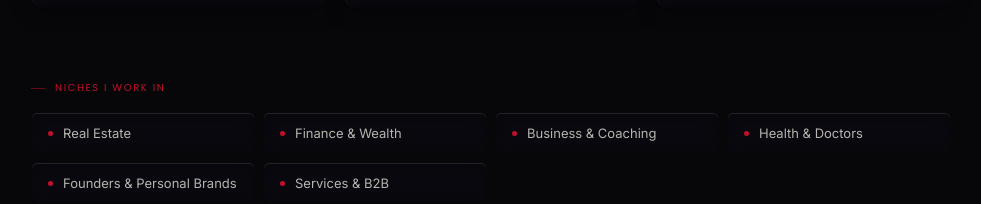
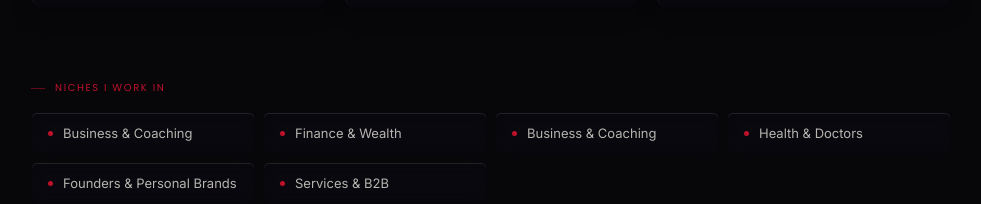
Before and after one commit to Harshabobbadi/harshafusion, a plain HTML site: page index.html in a window 1280 px wide. Shown: the part 5743-5947 px from the top of the page, without its empty margins (149-1130 px from the left). Drawn offline with Linux system fonts and the light colour scheme.

Commit message:
updated website content

```diff
--- a/index.html
+++ b/index.html
@@ -175,7 +175,7 @@
   <div class="reveal">
     <div class="section-label">Niches I work in</div>
     <div class="niches-grid">
-      <div class="niche-tag"><span class="niche-dot"></span>Real Estate</div>
+      <div class="niche-tag"><span class="niche-dot"></span>Business & Coaching</div>
       <div class="niche-tag"><span class="niche-dot"></span>Finance & Wealth</div>
       <div class="niche-tag"><span class="niche-dot"></span>Business & Coaching</div>
       <div class="niche-tag"><span class="niche-dot"></span>Health & Doctors</div>
```
